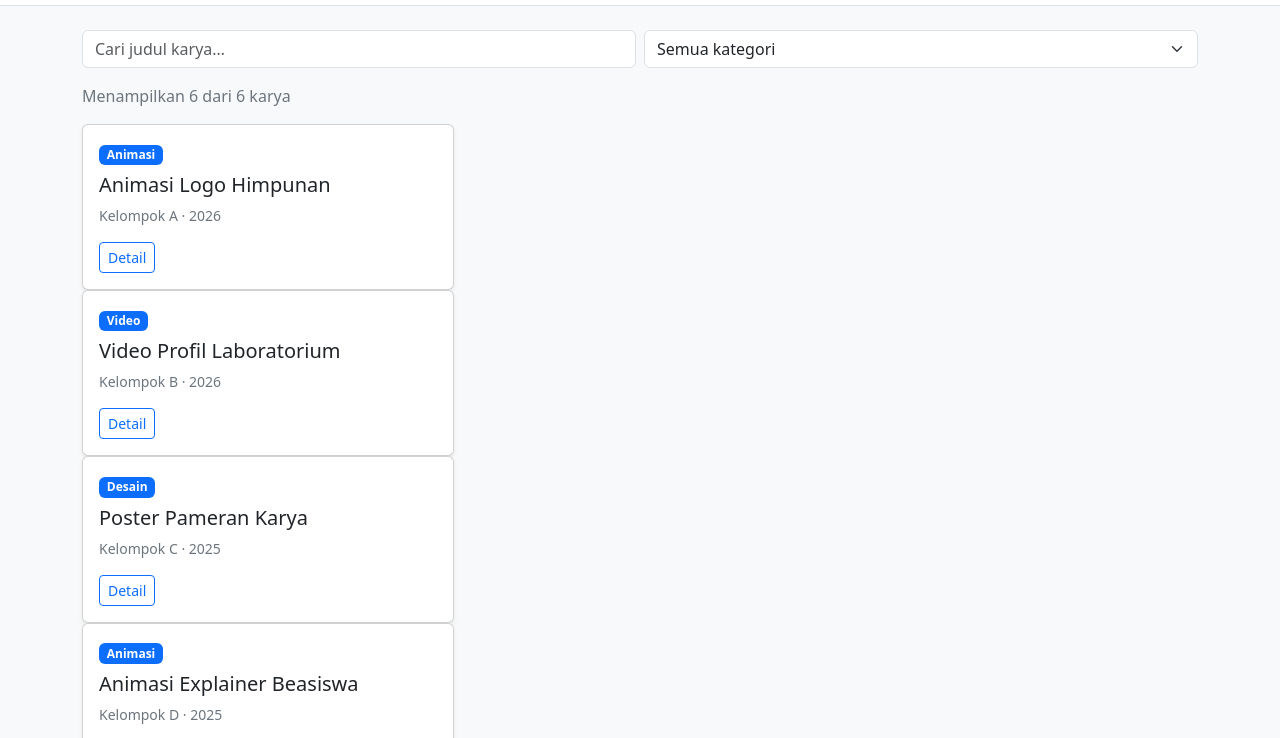
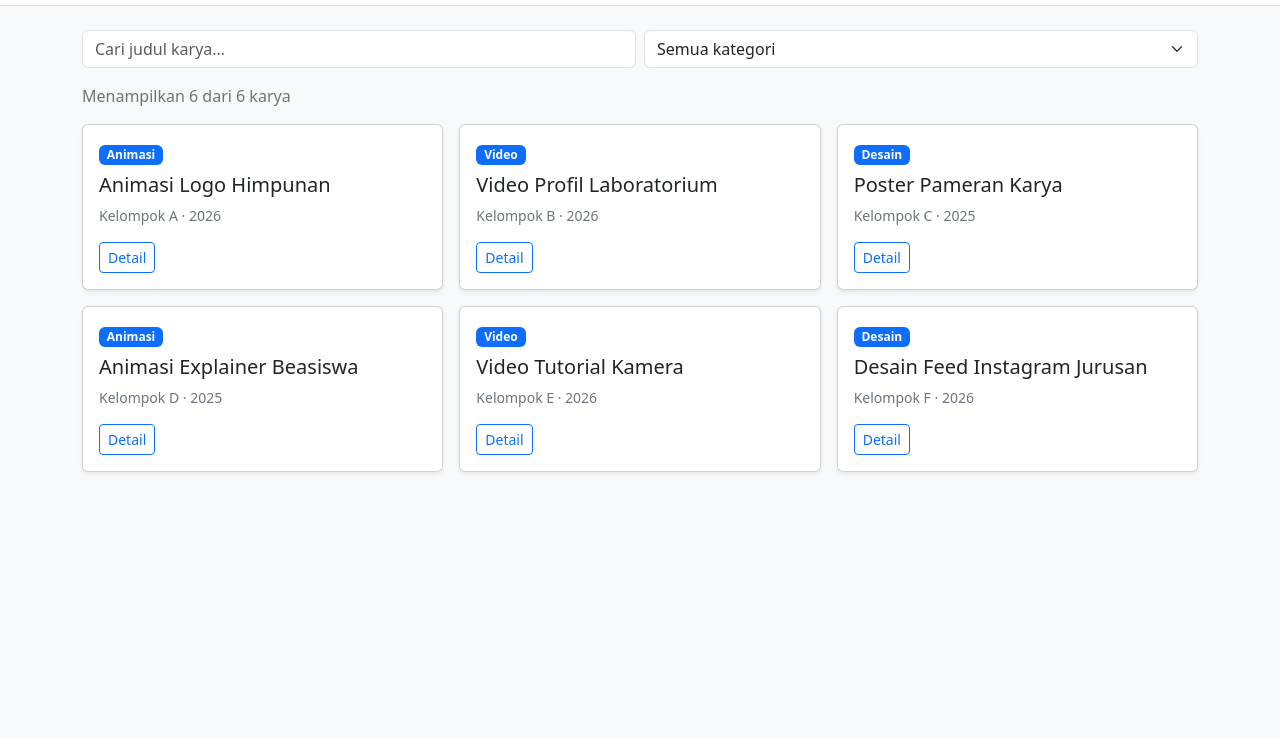
Before and after one commit to frederichamanuela/Latihan-P10-5125500048, a plain HTML site: page index.html in a window 1280 px wide. Shown: the part 53-791 px from the top of the page. Drawn offline with nearby package versions, Linux system fonts and the light colour scheme.

Commit message:
fix(layout): tambah class row pada #galeri agar grid col-* bekerja

```diff
--- a/index.html
+++ b/index.html
@@ -31,7 +31,7 @@
       </div>
     </div>
     <p id="jumlah" class="text-secondary"></p>
-    <div id="galeri" class="g-3"></div>
+    <div id="galeri" class="row g-3"></div>
     <div id="detail" class="alert alert-info mt-4" hidden></div>
   </main>
 
```
